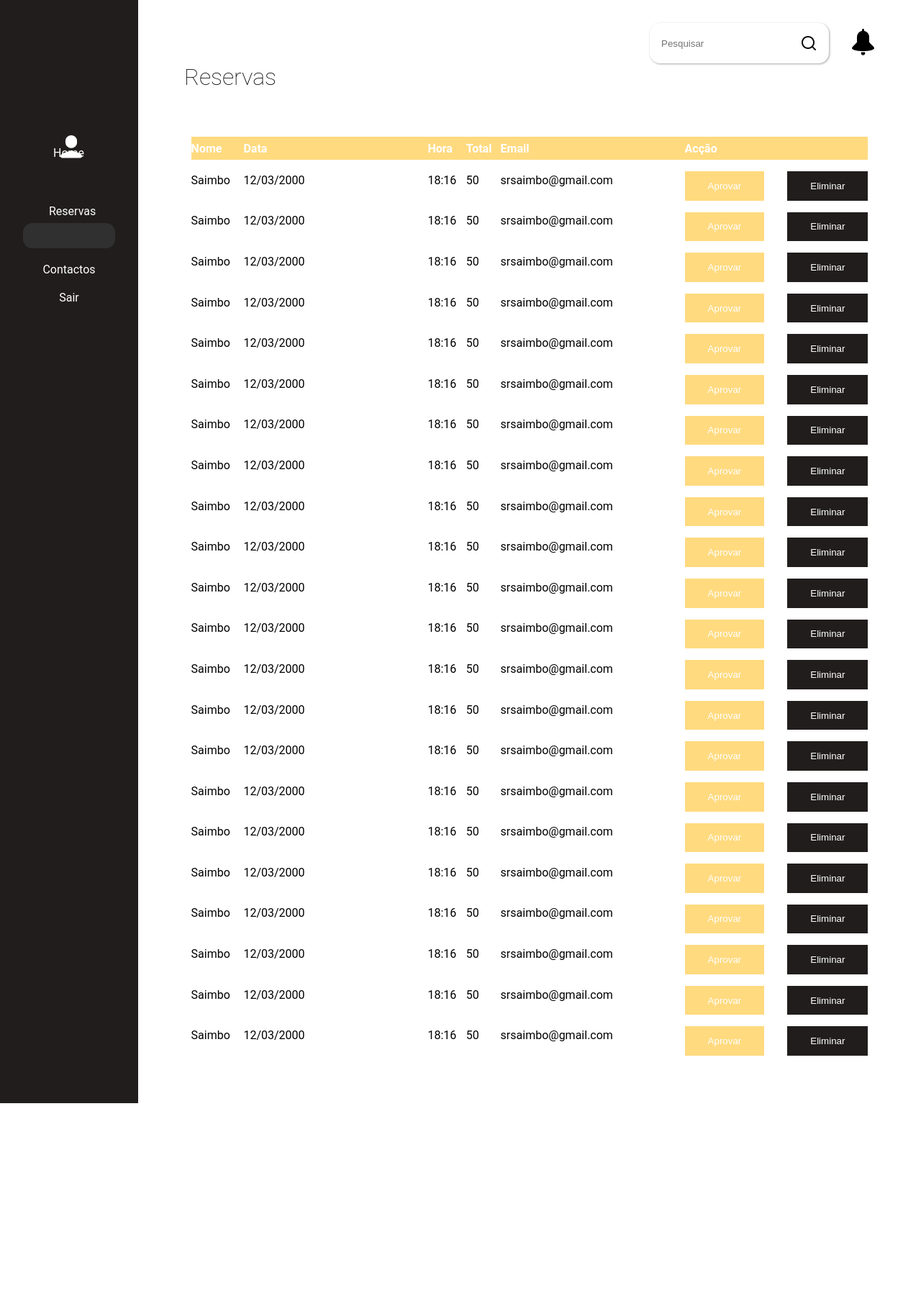
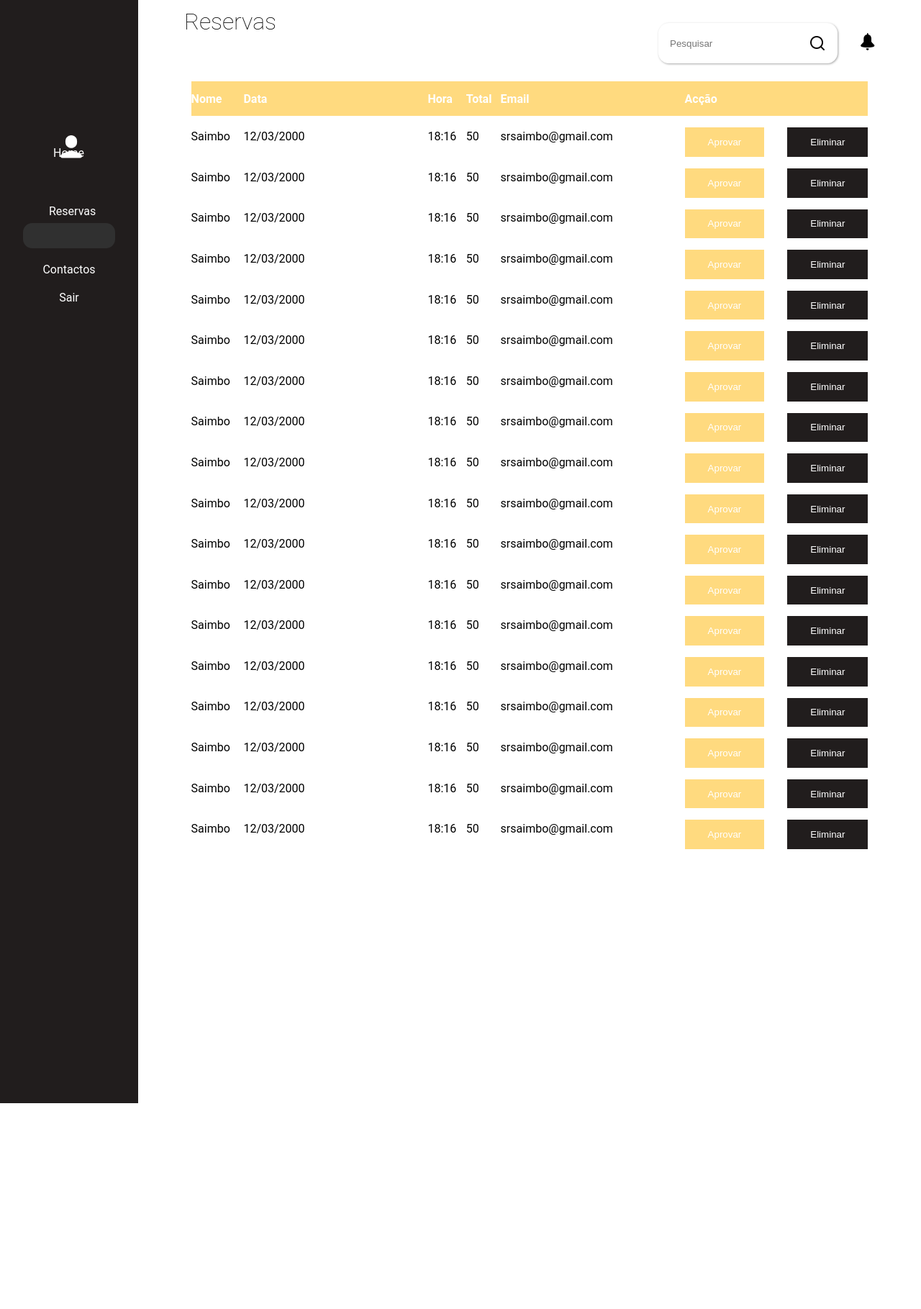
Before and after one commit to OrlandoMartinho/pitel_fullstacks, a PHP site: page /pages/reservations.html in a window 1280 px wide. Shown: the whole page at 72% size. After the commit the page ends 1533 px from the top, so only its background shows below. Run offline with PHP 8.4, Linux system fonts and the light colour scheme.

Commit message:
Subindo boa parte

```diff
--- a/css/reservetions.css
+++ b/css/reservetions.css
@@ -86,6 +86,7 @@ nav ul li {
 
 h1{
     font-weight: 100;
+    margin-top: -5vh;
 }
 .main-header{
     display: flex;
@@ -93,8 +94,14 @@ h1{
     align-items: center;
     justify-content:flex-end;
 }
-.notification-icon{
+.notification-close{
     cursor: pointer;
+    width: 12px;
+}
+.notification-icon img{
+    width: 20px;
+    cursor: pointer;
+
 }
 .search{
     display: flex;
@@ -124,6 +131,7 @@ h1{
     height: 24rem;
     padding: 2rem;
     right: 4rem;
+
     position: absolute;
     border-radius: .9rem;
     background-color: var(--color-text);
@@ -137,7 +145,7 @@ h1{
     padding: .6rem 0;
 }
 .container-table{
-    height: 100vh;
+    height: 70vh;
     margin: 4rem 0;
     overflow-y: scroll;
     padding: 0 .6rem ;
@@ -149,10 +157,11 @@ table{
     text-align: left;
 }
 thead{
+    text-align: justify;
     background-color: var(--color-primary);
     color: var(--color-text);
     font-weight: 100;
-    height: 2rem;
+    height: 3rem;
 
 }
 .actions{
```
Also changed, not shown: css/contacts.css (+8 -2 lines), css/home.css (+7 -0 lines).
